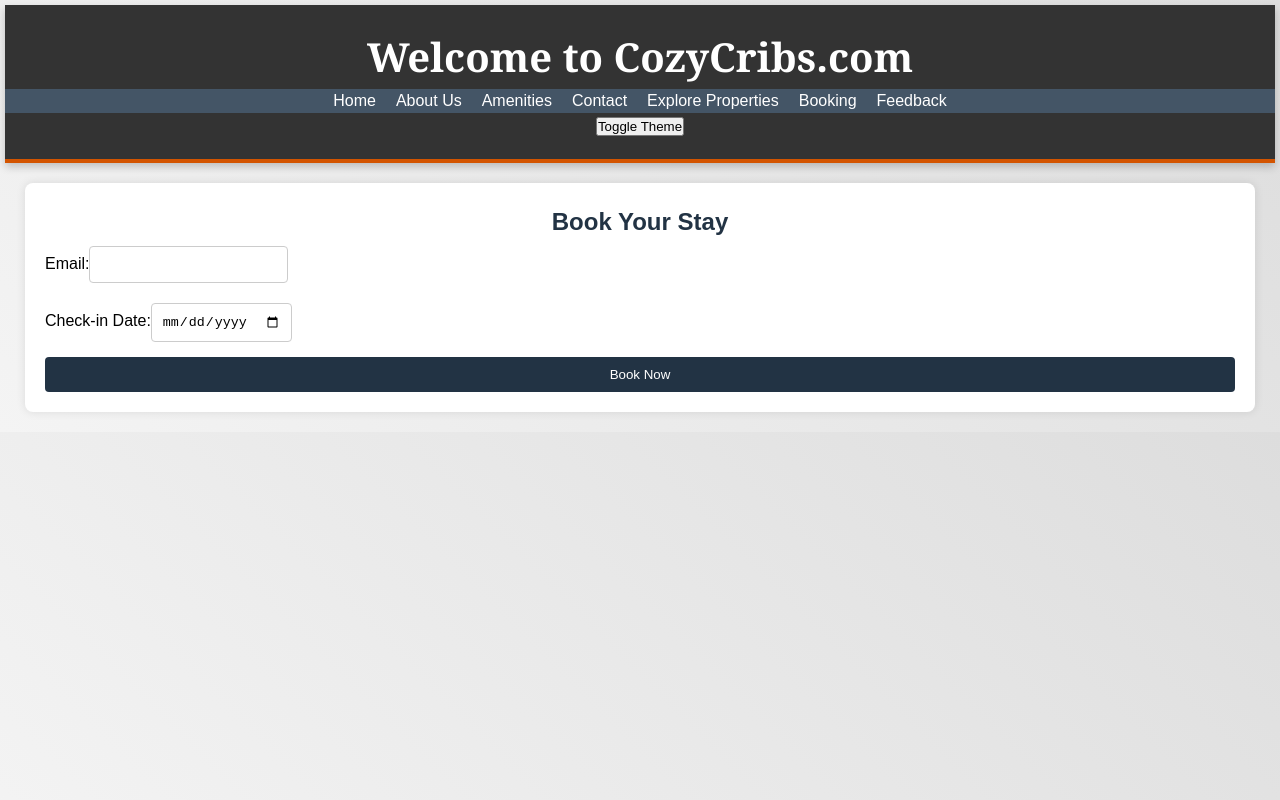
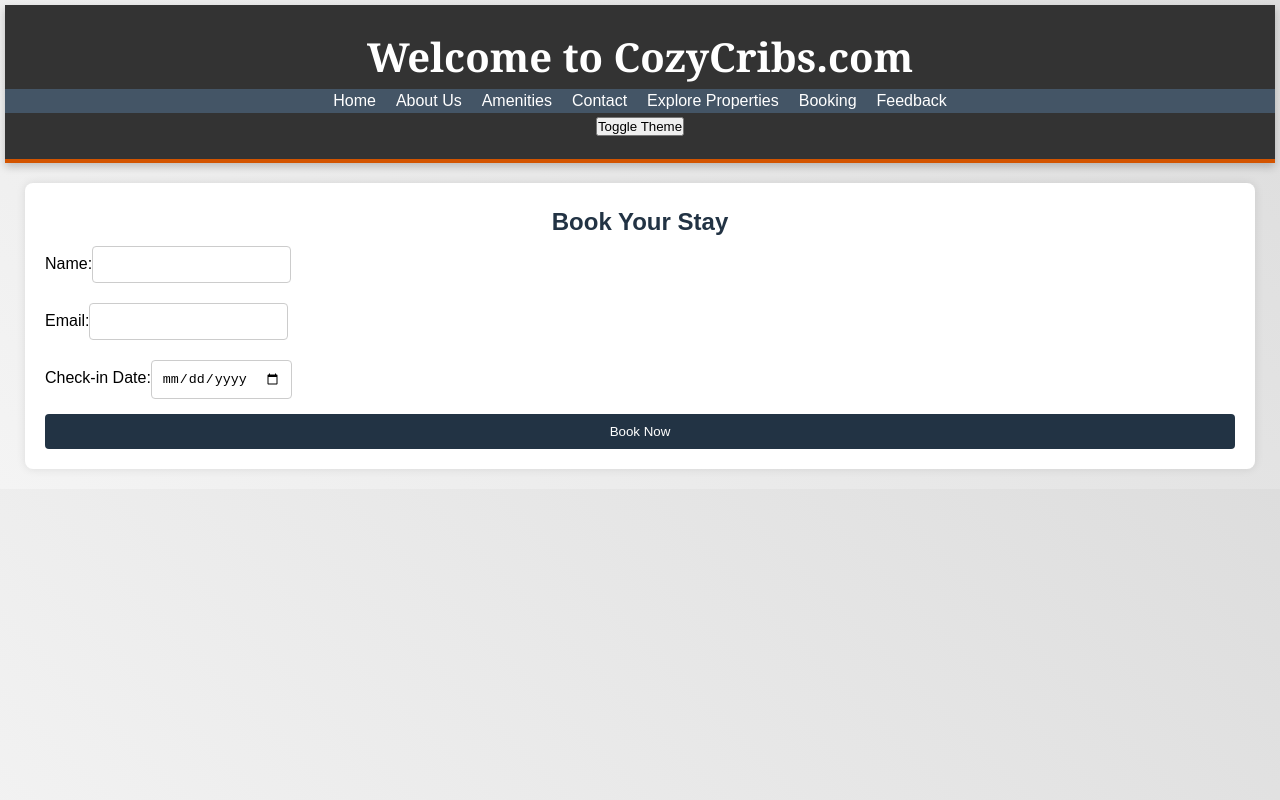
Before and after one commit to AryavartChandel/CozyCribs, a React (Create React App) app in the folder cozycribs/: page /booking in a window 1280 px wide. Built offline with nearby package versions, Linux system fonts and the light colour scheme.

Commit message:
new lable added

```diff
--- a/cozycribs/src/components/BookingForm.js
+++ b/cozycribs/src/components/BookingForm.js
@@ -38,7 +38,16 @@ const BookingForm = () => {
     <div className="form-container">
       <h2>Book Your Stay</h2>
       <form onSubmit={handleSubmit}>
-
+      <label>
+          Name:
+          <input
+            type="text"
+            value={name}
+            onChange={(e) => setName(e.target.value)}
+            ref={nameRef}
+            required
+          />
+        </label>
         <label>
           Email:
           <input
```
